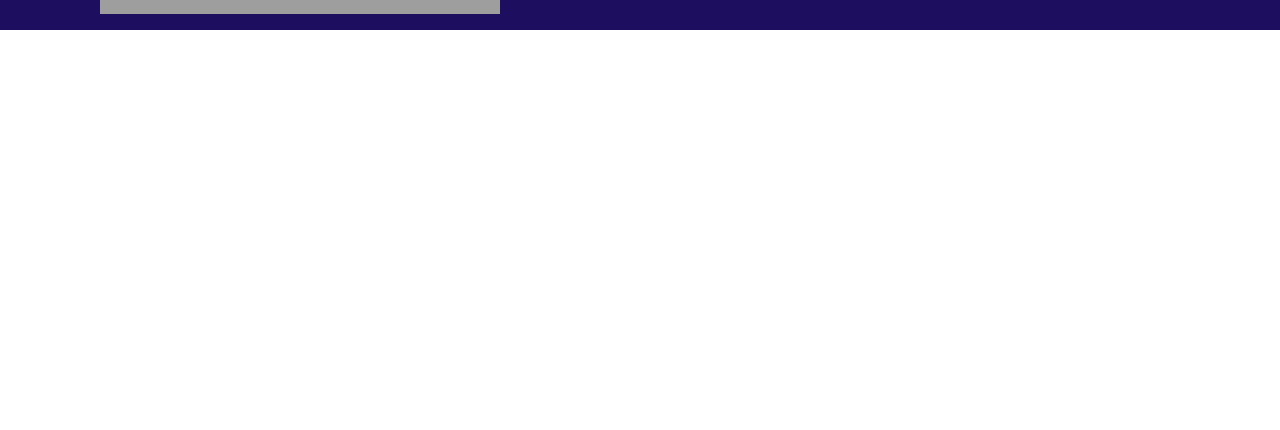
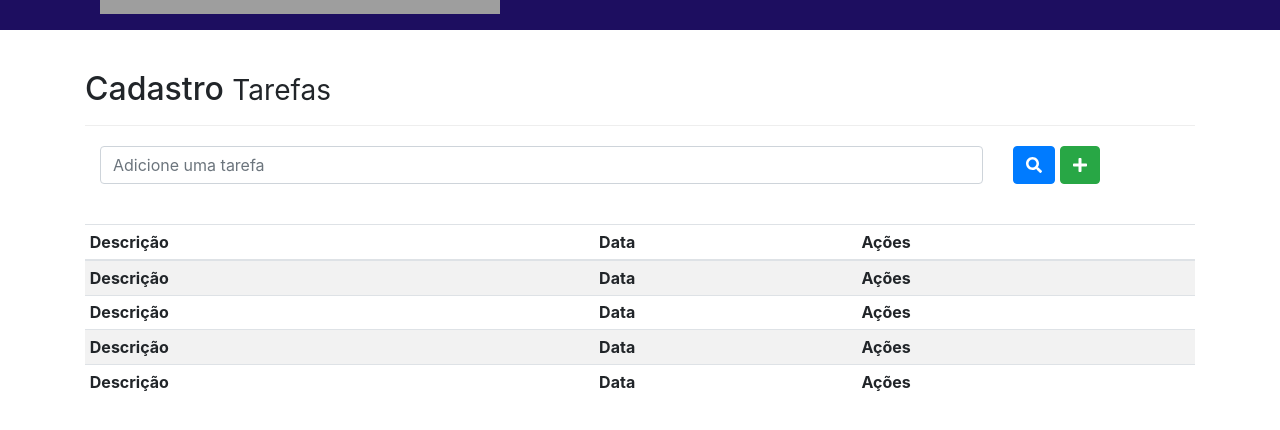
Before and after one commit to EmanuelFacundo/Urbis-ToDo, a React (Create React App) app in the folder frontend/: page /todo in a window 1280 px wide. Shown: the part 302-732 px from the top of the page. Built offline with nearby package versions, Linux system fonts and the light colour scheme; grey boxes are pictures that could not be loaded.

Commit message:
Update
Formulário para adição de tarefa, lista onde vai ficar as tarefas e Routes

```diff
--- a/frontend/src/components/Menu/Header.jsx
+++ b/frontend/src/components/Menu/Header.jsx
@@ -6,8 +6,8 @@
     return (
 
             <ul className="nav col-12 col-md-auto mb-2 justify-content-center mb-md-0 white">
-                <li><a href="/" className="nav-link px-2 btn btn-outline-primary">Home</a></li>
-                <li><a href="/" className="nav-link px-2 text-white">About</a></li>
+                <li><a href="/Todo" className="nav-link px-2 btn btn-outline-primary">Home</a></li>
+                <li><a href="/About" className="nav-link px-2 text-white">About</a></li>
             </ul>
 
 
--- a/frontend/src/components/about/About.jsx
+++ b/frontend/src/components/about/About.jsx
@@ -0,0 +1,16 @@
+import React from 'react'
+import PagerHeader from '../templates/PagerHeader'
+
+export default function About(props) {
+    return (
+        <div className="container">
+            <PagerHeader title="Sobre" small="Desafio Urbis" />
+            <h5>Implementar um sistema de lista de tarefas
+            (ToDo), onde o usuário possa criar, excluir ou
+            concluir uma tarefa. As requisições deverão ser
+            feitas por meio de uma api para cada ação.
+            O usuário deverá fazer login na aplicação com
+            um email e uma senha.</h5>
+        </div>
+    )
+}
--- a/frontend/src/components/urbisTodo/TodoForm.jsx
+++ b/frontend/src/components/urbisTodo/TodoForm.jsx
@@ -1,15 +1,25 @@
 import React, { Component } from 'react'
+import { FontAwesomeIcon } from '@fortawesome/react-fontawesome'
+import { faSearch, faPlus } from '@fortawesome/free-solid-svg-icons'
+
 import Grid from '../templates/Grid'
 
+class TodoForm extends Component {
 
-class TodoForm extends Component{
-
-    render(){
-        return(
-            <div role='form' className="todoForm">
+    render() {
+        return (
+            <div role='form' className=" todoForm nav col-12 col-md-auto mb-2 justify-content-center mb-md-0 white">
                 <Grid cols='12 9 10'>
                     <input id='description' className="form-control"
                         placeholder="Adicione uma tarefa" />
+                </Grid>
+                <Grid cols='12 3 2'>
+                    <button className="btn btn-primary">
+                        <FontAwesomeIcon icon={faSearch} />
+                    </button>
+                    <button className="btn btn-success">
+                        <FontAwesomeIcon icon={faPlus} />
+                    </button>
                 </Grid>
             </div>
         )
--- /dev/null
+++ b/frontend/src/components/urbisTodo/TodoList.jsx
@@ -0,0 +1,45 @@
+import React from 'react'
+
+
+
+const TodoList = props => {
+
+    return (
+        <div className="table-responsive">
+            <table className="table table-striped table-sm">
+                <thead>
+                    <tr>
+                        <th>Descrição</th>
+                        <th>Data</th>
+                        <th>Ações</th>
+                    </tr>
+                </thead>
+                <tbody>
+                    <tr>
+                        <th>Descrição</th>
+                        <th>Data</th>
+                        <th>Ações</th>
+                    </tr>
+                    <tr>
+                        <th>Descrição</th>
+                        <th>Data</th>
+                        <th>Ações</th>
+                    </tr>
+                    <tr>
+                        <th>Descrição</th>
+                        <th>Data</th>
+                        <th>Ações</th>
+                    </tr>
+                    <tr>
+                        <th>Descrição</th>
+                        <th>Data</th>
+                        <th>Ações</th>
+                    </tr>
+                </tbody>
+
+            </table>
+        </div>
+    )
+}
+
+export default TodoList
--- a/frontend/src/index.js
+++ b/frontend/src/index.js
@@ -1,13 +1,12 @@
 import React from 'react';
 import ReactDOM from 'react-dom';
+
 import './index.css';
 import App from './main/App';
 import reportWebVitals from './reportWebVitals';
 
 ReactDOM.render(
-    <div>
-      <App></App>
-    </div>,
+  <App />,
   document.getElementById('root')
 );
 
--- a/frontend/src/main/App.css
+++ b/frontend/src/main/App.css
@@ -4,5 +4,6 @@
 }
 
 .todoForm {
-    padding-bottom: 60px;
+    padding-bottom: 40px;
+
 }
--- /dev/null
+++ b/frontend/src/main/Routes.jsx
@@ -0,0 +1,19 @@
+import React from 'react'
+import { Route, BrowserRouter, Switch, } from 'react-router-dom'
+
+import Todo from '../components/urbisTodo/Todo'
+import About from '../components/about/About'
+
+
+
+export default function Routes(props) {
+
+    return (
+        <BrowserRouter>
+            <Switch>
+                <Route path='/todo' component={Todo} exact />
+                <Route path='/about' component={About} />
+            </Switch>
+        </BrowserRouter>
+    )
+}
```
Also changed, not shown: frontend/src/main/App.jsx (+7 -1 lines).
